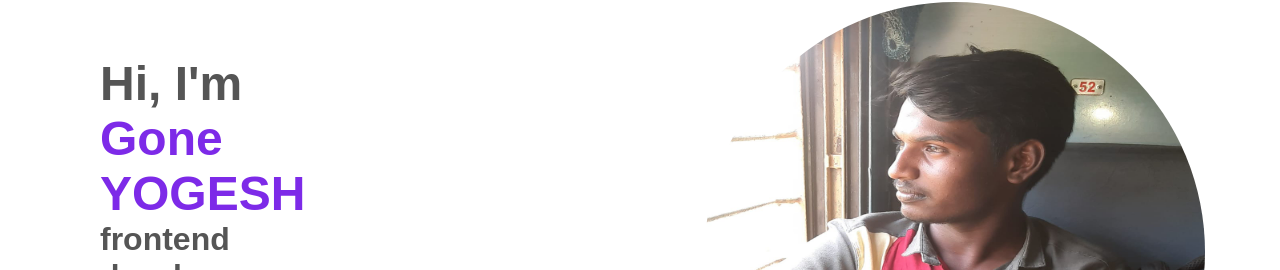
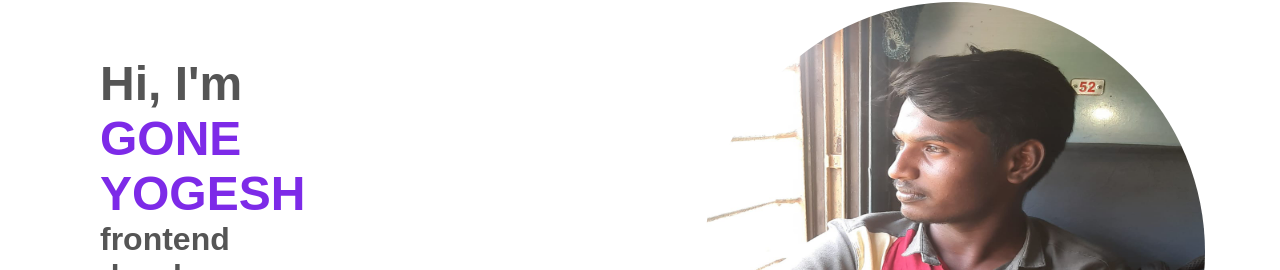
Before and after one commit to goneyogesh/codsoft-level-1-task-1, a plain HTML site: page portfolio/index.html in a window 1280 px wide. Shown: the part 146-416 px from the top of the page. Drawn offline with Linux system fonts and the light colour scheme.

Commit message:
name change

```diff
--- a/portfolio/index.html
+++ b/portfolio/index.html
@@ -22,7 +22,7 @@
     </header>
     <section class="home">
         <div class="content">
-            <h2>Hi, I'm <span>Gone YOGESH</span></h2>
+            <h2>Hi, I'm <span>GONE YOGESH</span></h2>
             <h4>frontend developer</h4>
             <p>This is my official portfolio website to shows all Details and works have been done up to now.</p>
             <div class="btn-group">
```
